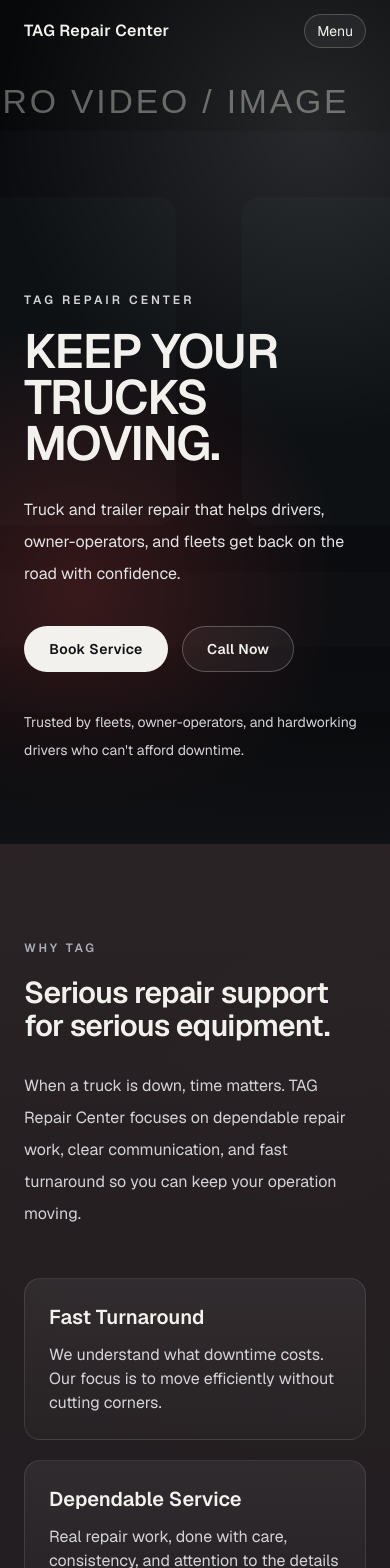
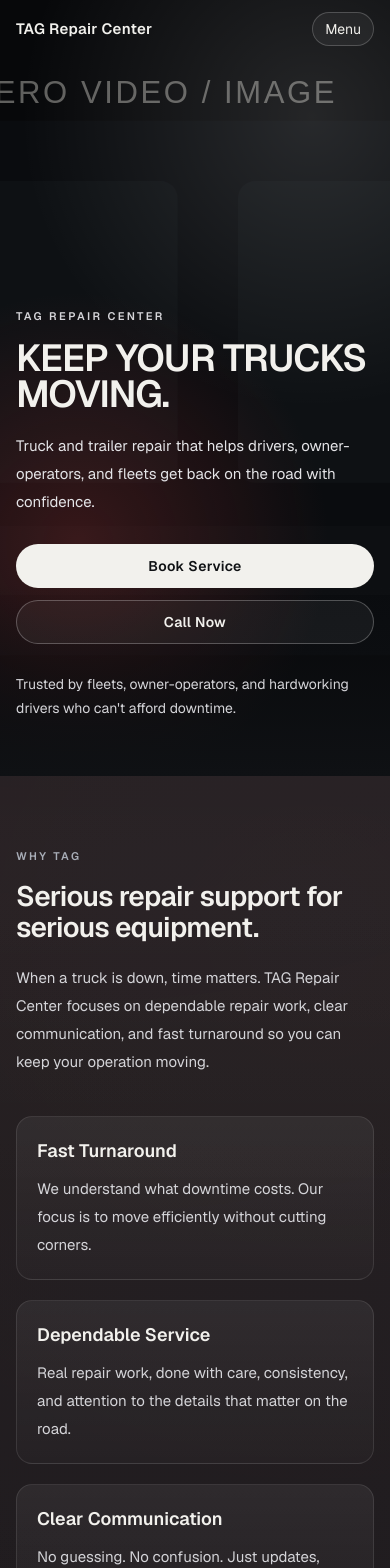
Before and after one commit to aleksandart-dotcom/TAG-Repair-Website, a Next.js app: page / in a window 390 px wide. Shown: the top 1568 px of the page. Built offline with nearby package versions, Linux system fonts and the light colour scheme.

Commit message:
Optimize mobile spacing, typography, and navigation behavior.
Refine small-screen layout rhythm, button sizing, menu ergonomics, and section stacking while keeping desktop structure and visual direction unchanged.

```diff
--- a/components/layout/Navbar.tsx
+++ b/components/layout/Navbar.tsx
@@ -15,14 +15,21 @@
     return () => window.removeEventListener("scroll", onScroll);
   }, []);
 
+  useEffect(() => {
+    document.body.style.overflow = open ? "hidden" : "";
+    return () => {
+      document.body.style.overflow = "";
+    };
+  }, [open]);
+
   return (
     <header
       className={`fixed inset-x-0 top-0 z-50 transition-colors duration-300 ${
         scrolled ? "border-b border-white/10 bg-black/80 backdrop-blur-xl" : "bg-transparent"
       }`}
     >
-      <nav className="mx-auto flex max-w-6xl items-center justify-between px-6 py-3.5 md:px-10 md:py-4">
-        <a href="#" className="text-base font-semibold tracking-[0.02em] text-[var(--foreground)] md:text-lg">
+      <nav className="mx-auto flex max-w-6xl items-center justify-between px-4 py-3 sm:px-6 sm:py-3.5 md:px-10 md:py-4">
+        <a href="#" className="text-[15px] font-semibold tracking-[0.02em] text-[var(--foreground)] sm:text-base md:text-lg">
           TAG Repair Center
         </a>
 
@@ -45,24 +52,24 @@
           onClick={() => setOpen((prev) => !prev)}
           aria-label="Toggle menu"
         >
-          Menu
+          {open ? "Close" : "Menu"}
         </button>
       </nav>
 
       {open ? (
-        <div className="border-t border-white/10 bg-black/90 px-6 py-4 md:hidden">
-          <div className="flex flex-col gap-3">
+        <div className="border-t border-white/10 bg-black/95 px-4 py-5 md:hidden">
+          <div className="flex flex-col gap-2">
             {navLinks.map((link) => (
               <a
                 key={link.href}
                 href={link.href}
-                className="text-zinc-200 transition hover:text-white"
+                className="rounded-xl border border-white/10 bg-white/[0.03] px-4 py-3 text-zinc-100 transition hover:bg-white/[0.08]"
                 onClick={() => setOpen(false)}
               >
                 {link.label}
               </a>
             ))}
-            <Button href="#contact" className="mt-2 w-full" variant="secondary">
+            <Button href="#contact" className="mt-3 w-full" variant="secondary">
               Book Service
             </Button>
           </div>
--- a/components/sections/LandingSections.tsx
+++ b/components/sections/LandingSections.tsx
@@ -32,7 +32,7 @@
 
 export function HeroSection() {
   return (
-    <section className="relative flex min-h-screen items-end overflow-hidden px-6 pb-20 pt-32 md:px-10 md:pb-24">
+    <section className="relative flex min-h-[92svh] items-end overflow-hidden px-4 pb-14 pt-24 sm:min-h-screen sm:px-6 sm:pb-20 sm:pt-32 md:px-10 md:pb-24">
       <div className="absolute inset-0">
         {assets.heroVideo ? (
           // Replace with your final hero video path in data/site-content.ts.
@@ -46,37 +46,32 @@
         <div className="absolute inset-x-0 bottom-0 h-48 bg-gradient-to-t from-[var(--background)] to-transparent" />
       </div>
 
-      <motion.div
-        className="relative mx-auto w-full max-w-6xl"
-        variants={stagger}
-        initial="hidden"
-        animate="show"
-      >
+      <motion.div className="relative mx-auto w-full max-w-6xl" variants={stagger} initial="hidden" animate="show">
         <motion.p
           variants={fadeUp}
-          className="mb-5 text-xs font-semibold uppercase tracking-[0.26em] text-zinc-300"
+          className="mb-4 text-[11px] font-semibold uppercase tracking-[0.22em] text-zinc-300 sm:mb-5 sm:text-xs sm:tracking-[0.26em]"
         >
           TAG REPAIR CENTER
         </motion.p>
         <motion.h1
           variants={fadeUp}
-          className="max-w-5xl text-5xl font-semibold leading-[0.96] tracking-tight sm:text-6xl md:text-8xl"
+          className="max-w-5xl text-[2.35rem] font-semibold leading-[0.96] tracking-tight sm:text-6xl md:text-8xl"
         >
           KEEP YOUR TRUCKS MOVING.
         </motion.h1>
-        <motion.p variants={fadeUp} className="mt-7 max-w-2xl text-base leading-8 text-zinc-200 md:text-xl">
+        <motion.p variants={fadeUp} className="mt-5 max-w-2xl text-[15px] leading-7 text-zinc-200 sm:mt-7 sm:text-base sm:leading-8 md:text-xl">
           Truck and trailer repair that helps drivers, owner-operators, and fleets get back on the road with
           confidence.
         </motion.p>
-        <motion.div variants={fadeUp} className="mt-9 flex flex-wrap gap-3.5 md:gap-4">
-          <Button href="#contact" className="min-w-36">
+        <motion.div variants={fadeUp} className="mt-7 flex flex-col gap-3 sm:mt-9 sm:flex-row sm:flex-wrap sm:gap-4">
+          <Button href="#contact" className="w-full sm:min-w-36 sm:w-auto">
             Book Service
           </Button>
-          <Button href="#contact" variant="secondary">
+          <Button href="#contact" variant="secondary" className="w-full sm:w-auto">
             Call Now
           </Button>
         </motion.div>
-        <motion.p variants={fadeUp} className="mt-9 max-w-3xl text-sm leading-7 text-zinc-300 md:text-base">
+        <motion.p variants={fadeUp} className="mt-7 max-w-3xl text-sm leading-6 text-zinc-300 sm:mt-9 sm:leading-7 md:text-base">
           Trusted by fleets, owner-operators, and hardworking drivers who can&apos;t afford downtime.
         </motion.p>
       </motion.div>
@@ -103,10 +98,10 @@
           <motion.article
             key={point.title}
             variants={fadeUp}
-            className="rounded-2xl border border-white/10 bg-gradient-to-b from-white/[0.06] to-white/[0.02] p-6 md:p-7"
+            className="rounded-2xl border border-white/10 bg-gradient-to-b from-white/[0.06] to-white/[0.02] p-5 sm:p-6 md:p-7"
           >
-            <h3 className="text-xl font-semibold">{point.title}</h3>
-            <p className="mt-3 text-zinc-300">{point.copy}</p>
+            <h3 className="text-lg font-semibold sm:text-xl">{point.title}</h3>
+            <p className="mt-2.5 text-[15px] leading-7 text-zinc-300 sm:mt-3 sm:text-base">{point.copy}</p>
           </motion.article>
         ))}
       </motion.div>
@@ -135,12 +130,12 @@
             variants={fadeUp}
             whileHover={{ y: -4 }}
             transition={{ duration: 0.35, ease: "easeOut" }}
-            className="group relative overflow-hidden rounded-2xl border border-white/10 bg-[#13171d] p-6 transition duration-500 hover:border-white/25 hover:bg-[#171d24] md:p-7"
+            className="group relative overflow-hidden rounded-2xl border border-white/10 bg-[#13171d] p-5 transition duration-500 hover:border-white/25 hover:bg-[#171d24] sm:p-6 md:p-7"
           >
             <div className="pointer-events-none absolute inset-0 bg-gradient-to-br from-transparent via-transparent to-[rgba(138,44,44,0.15)] opacity-0 transition duration-500 group-hover:opacity-100" />
-            <p className="relative text-xs font-semibold uppercase tracking-[0.2em] text-zinc-500">Service</p>
-            <h3 className="relative mt-3 text-xl font-semibold tracking-tight md:text-2xl">{service.title}</h3>
-            <p className="relative mt-4 leading-7 text-zinc-300">{service.copy}</p>
+            <p className="relative text-[11px] font-semibold uppercase tracking-[0.2em] text-zinc-500 sm:text-xs">Service</p>
+            <h3 className="relative mt-2.5 text-lg font-semibold tracking-tight sm:mt-3 sm:text-xl md:text-2xl">{service.title}</h3>
+            <p className="relative mt-3 text-[15px] leading-7 text-zinc-300 sm:mt-4 sm:text-base">{service.copy}</p>
           </motion.article>
         ))}
       </motion.div>
@@ -151,7 +146,7 @@
 export function ShowcaseSection() {
   return (
     <Section id="showcase" label="INSIDE THE SHOP" title="Repair work you can see. Confidence you can feel.">
-      <div className="grid gap-10 lg:grid-cols-[0.95fr_1.05fr] lg:gap-14">
+      <div className="grid gap-8 sm:gap-10 lg:grid-cols-[0.95fr_1.05fr] lg:gap-14">
         <div className="lg:sticky lg:top-32 lg:h-fit">
           <AnimatedReveal>
             <Image
@@ -159,7 +154,7 @@
               alt="Trailer service in workshop"
               width={1200}
               height={800}
-              className="h-[18rem] w-full rounded-3xl object-cover shadow-2xl shadow-black/50 md:h-[22rem]"
+              className="h-56 w-full rounded-3xl object-cover shadow-2xl shadow-black/50 sm:h-[18rem] md:h-[22rem]"
             />
           </AnimatedReveal>
           <p className="mt-4 text-sm text-zinc-400">
@@ -167,24 +162,24 @@
           </p>
         </div>
 
-        <div className="space-y-7 md:space-y-8">
+        <div className="space-y-5 sm:space-y-7 md:space-y-8">
           {showcaseBlocks.map((block, idx) => (
             <motion.article
               key={block.title}
-              className="grid gap-5 rounded-2xl border border-white/10 bg-white/[0.02] p-5 md:grid-cols-[1.1fr_1fr] md:p-6"
+              className="grid gap-4 rounded-2xl border border-white/10 bg-white/[0.02] p-4 sm:gap-5 sm:p-5 md:grid-cols-[1.1fr_1fr] md:p-6"
               initial={{ opacity: 0, y: 24 }}
               whileInView={{ opacity: 1, y: 0 }}
               viewport={{ once: true, amount: 0.25 }}
               transition={{ duration: 0.7, ease: "easeOut", delay: idx * 0.08 }}
             >
               <div>
-                <h3 className="text-2xl font-semibold leading-tight tracking-tight">{block.title}</h3>
-                <p className="mt-3 leading-7 text-zinc-300">{block.copy}</p>
+                <h3 className="text-xl font-semibold leading-tight tracking-tight sm:text-2xl">{block.title}</h3>
+                <p className="mt-2.5 text-[15px] leading-7 text-zinc-300 sm:mt-3 sm:text-base">{block.copy}</p>
               </div>
               <motion.img
                 src={block.image}
                 alt={block.title}
-                className="h-44 w-full rounded-xl object-cover md:h-48"
+                className="h-40 w-full rounded-xl object-cover sm:h-44 md:h-48"
                 whileHover={{ y: -4, scale: 1.01 }}
                 transition={{ duration: 0.3 }}
               />
@@ -198,23 +193,23 @@
 
 export function DowntimeSection() {
   return (
-    <section className="mx-auto w-full max-w-6xl px-6 py-24 md:px-10 md:py-32">
-      <div className="rounded-3xl border border-[var(--accent)]/40 bg-gradient-to-r from-[#170f10] via-[#11151c] to-[#11151c] p-8 md:p-14">
+    <section className="mx-auto w-full max-w-6xl px-4 py-[4.5rem] sm:px-6 sm:py-24 md:px-10 md:py-32">
+      <div className="rounded-3xl border border-[var(--accent)]/40 bg-gradient-to-r from-[#170f10] via-[#11151c] to-[#11151c] p-6 sm:p-8 md:p-14">
         <AnimatedReveal>
-          <h2 className="max-w-4xl text-3xl font-semibold leading-[1.08] tracking-tight md:text-6xl">
+          <h2 className="max-w-4xl text-[1.75rem] font-semibold leading-[1.08] tracking-tight sm:text-3xl md:text-6xl">
             DOWNTIME COSTS MORE THAN REPAIR.
           </h2>
-          <p className="mt-7 max-w-3xl leading-8 text-zinc-200">
+          <p className="mt-5 max-w-3xl text-[15px] leading-7 text-zinc-200 sm:mt-7 sm:text-base sm:leading-8">
             Every hour off the road affects schedules, revenue, and momentum. That is why reliable repair service
             matters. TAG Repair Center helps reduce delays with focused service, dependable work, and a process built
             around getting equipment moving again.
           </p>
-          <ul className="mt-7 space-y-2.5 text-zinc-200">
+          <ul className="mt-6 space-y-2 text-[15px] text-zinc-200 sm:mt-7 sm:space-y-2.5 sm:text-base">
             <li>- Lost time adds up fast.</li>
             <li>- Delayed loads create bigger problems.</li>
             <li>- Reliable repair support makes a real difference.</li>
           </ul>
-          <Button href="#contact" className="mt-9">
+          <Button href="#contact" className="mt-8 w-full sm:mt-9 sm:w-auto">
             Talk to the Team
           </Button>
         </AnimatedReveal>
@@ -235,7 +230,7 @@
           <AnimatedReveal
             key={stat}
             delay={idx * 0.06}
-            className="rounded-2xl border border-white/10 bg-[#13171d] p-5 text-base font-medium md:text-lg"
+            className="rounded-2xl border border-white/10 bg-[#13171d] p-4 text-base font-medium sm:p-5 md:text-lg"
           >
             {stat}
           </AnimatedReveal>
@@ -247,9 +242,9 @@
           <AnimatedReveal
             key={item.author}
             delay={idx * 0.08}
-            className="rounded-2xl border border-white/10 bg-white/[0.02] p-6"
+            className="rounded-2xl border border-white/10 bg-white/[0.02] p-5 sm:p-6"
           >
-            <p className="leading-7 text-zinc-100">&ldquo;{item.quote}&rdquo;</p>
+            <p className="text-[15px] leading-7 text-zinc-100 sm:text-base">&ldquo;{item.quote}&rdquo;</p>
             <p className="mt-4 text-sm text-zinc-400">- {item.author}</p>
           </AnimatedReveal>
         ))}
@@ -270,11 +265,11 @@
           <AnimatedReveal
             key={step.title}
             delay={idx * 0.08}
-            className="rounded-2xl border border-white/10 bg-white/[0.02] p-6 md:p-7"
+            className="rounded-2xl border border-white/10 bg-white/[0.02] p-5 sm:p-6 md:p-7"
           >
-            <p className="text-sm uppercase tracking-[0.15em] text-zinc-400">Step {idx + 1}</p>
-            <h3 className="mt-2 text-2xl font-semibold">{step.title}</h3>
-            <p className="mt-3 leading-7 text-zinc-300">{step.copy}</p>
+            <p className="text-xs uppercase tracking-[0.14em] text-zinc-400 sm:text-sm">Step {idx + 1}</p>
+            <h3 className="mt-2 text-xl font-semibold sm:text-2xl">{step.title}</h3>
+            <p className="mt-2.5 text-[15px] leading-7 text-zinc-300 sm:mt-3 sm:text-base">{step.copy}</p>
           </AnimatedReveal>
         ))}
       </div>
@@ -284,18 +279,20 @@
 
 export function FinalCtaSection() {
   return (
-    <section id="contact" className="mx-auto w-full max-w-6xl px-6 py-20 md:px-10 md:py-32">
-      <div className="rounded-3xl border border-white/10 bg-white/[0.02] p-8 text-center md:p-14">
+    <section id="contact" className="mx-auto w-full max-w-6xl px-4 py-[4.5rem] sm:px-6 sm:py-20 md:px-10 md:py-32">
+      <div className="rounded-3xl border border-white/10 bg-white/[0.02] p-6 text-center sm:p-8 md:p-14">
         <AnimatedReveal>
-          <h2 className="text-3xl font-semibold leading-tight tracking-tight md:text-5xl">
+          <h2 className="text-[1.75rem] font-semibold leading-tight tracking-tight sm:text-3xl md:text-5xl">
             Get back on the road with confidence.
           </h2>
-          <p className="mx-auto mt-6 max-w-2xl leading-8 text-zinc-300">
+          <p className="mx-auto mt-5 max-w-2xl text-[15px] leading-7 text-zinc-300 sm:mt-6 sm:text-base sm:leading-8">
             When repair matters, trust the team that understands the pressure behind every mile.
           </p>
-          <div className="mt-8 flex flex-wrap items-center justify-center gap-4">
-            <Button href="#contact">Schedule Service</Button>
-            <Button href="#contact" variant="secondary">
+          <div className="mt-7 flex flex-col items-center justify-center gap-3 sm:mt-8 sm:flex-row sm:flex-wrap sm:gap-4">
+            <Button href="#contact" className="w-full sm:w-auto">
+              Schedule Service
+            </Button>
+            <Button href="#contact" variant="secondary" className="w-full sm:w-auto">
               Contact TAG Repair Center
             </Button>
           </div>
--- a/components/ui/Button.tsx
+++ b/components/ui/Button.tsx
@@ -10,7 +10,7 @@
 
 export function Button({ href, children, variant = "primary", className = "" }: ButtonProps) {
   const base =
-    "inline-flex items-center justify-center rounded-full px-6 py-3 text-sm font-semibold tracking-wide transition duration-300";
+    "inline-flex min-h-11 items-center justify-center rounded-full px-5 py-2.5 text-sm font-semibold tracking-wide transition duration-300 sm:px-6 sm:py-3";
   const styles =
     variant === "primary"
       ? "bg-[var(--foreground)] text-[var(--background)] hover:bg-white"
--- a/components/ui/Section.tsx
+++ b/components/ui/Section.tsx
@@ -10,14 +10,20 @@
 
 export function Section({ id, label, title, intro, children }: SectionProps) {
   return (
-    <section id={id} className="relative mx-auto w-full max-w-6xl px-6 py-24 md:px-10 md:py-32">
+    <section id={id} className="relative mx-auto w-full max-w-6xl px-4 py-[4.5rem] sm:px-6 sm:py-24 md:px-10 md:py-32">
       {label ? (
-        <p className="mb-5 text-xs font-semibold uppercase tracking-[0.24em] text-[var(--soft)]">{label}</p>
+        <p className="mb-4 text-[11px] font-semibold uppercase tracking-[0.22em] text-[var(--soft)] sm:mb-5 sm:text-xs sm:tracking-[0.24em]">
+          {label}
+        </p>
       ) : null}
-      <h2 className="max-w-3xl text-3xl font-semibold leading-[1.1] tracking-tight md:text-5xl">{title}</h2>
-      {intro ? <p className="mt-7 max-w-3xl text-base leading-8 text-zinc-300 md:text-lg">{intro}</p> : null}
-      <div className="mt-12">{children}</div>
-      <div className="pointer-events-none absolute inset-x-6 bottom-0 h-px bg-gradient-to-r from-transparent via-white/12 to-transparent md:inset-x-10" />
+      <h2 className="max-w-3xl text-[1.75rem] font-semibold leading-[1.12] tracking-tight sm:text-3xl md:text-5xl">{title}</h2>
+      {intro ? (
+        <p className="mt-5 max-w-3xl text-[15px] leading-7 text-zinc-300 sm:mt-7 sm:text-base sm:leading-8 md:text-lg">
+          {intro}
+        </p>
+      ) : null}
+      <div className="mt-10 sm:mt-12">{children}</div>
+      <div className="pointer-events-none absolute inset-x-4 bottom-0 h-px bg-gradient-to-r from-transparent via-white/12 to-transparent sm:inset-x-6 md:inset-x-10" />
     </section>
   );
 }
```
